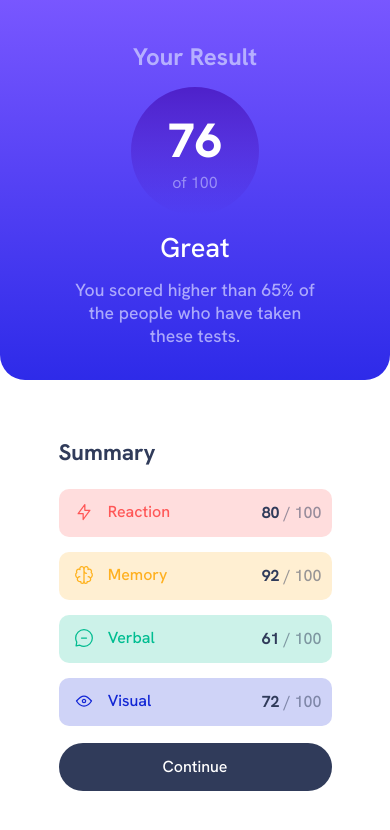
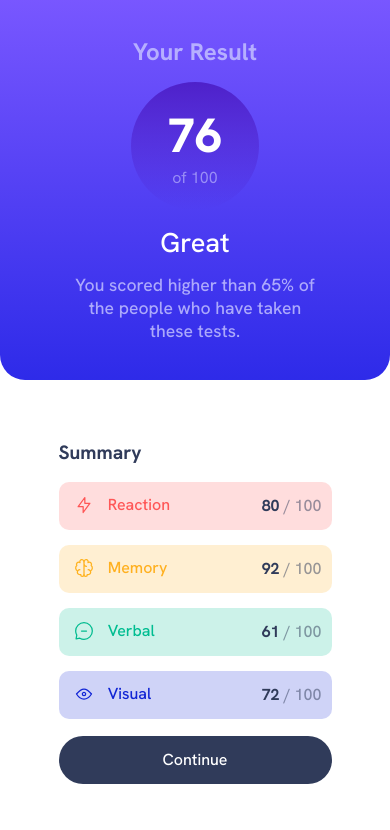
Before and after one commit to alexandru-ghergu/results-summary-component-main, a plain HTML site: page index.html in a window 390 px wide. Drawn offline with Linux system fonts and the light colour scheme.

Commit message:
Commit v.0.0.3

```diff
--- a/style.css
+++ b/style.css
@@ -286,6 +286,7 @@ main {
 /*Width of the description box into the footer of the left container */
 
     .result-description-container {
+        margin-bottom: 10px;
         overflow: hidden;
         height: 35%;
         width: 100%;
@@ -303,8 +304,8 @@ main {
 
     .right-container h1 {
         width: 70vw;
-        font-size: 1.4rem;
-        margin: 5px 0px;
+        font-size: 1.2rem;
+        margin: initial;
     }
 
 /*Controll of the four boxes into the right container*/
```
